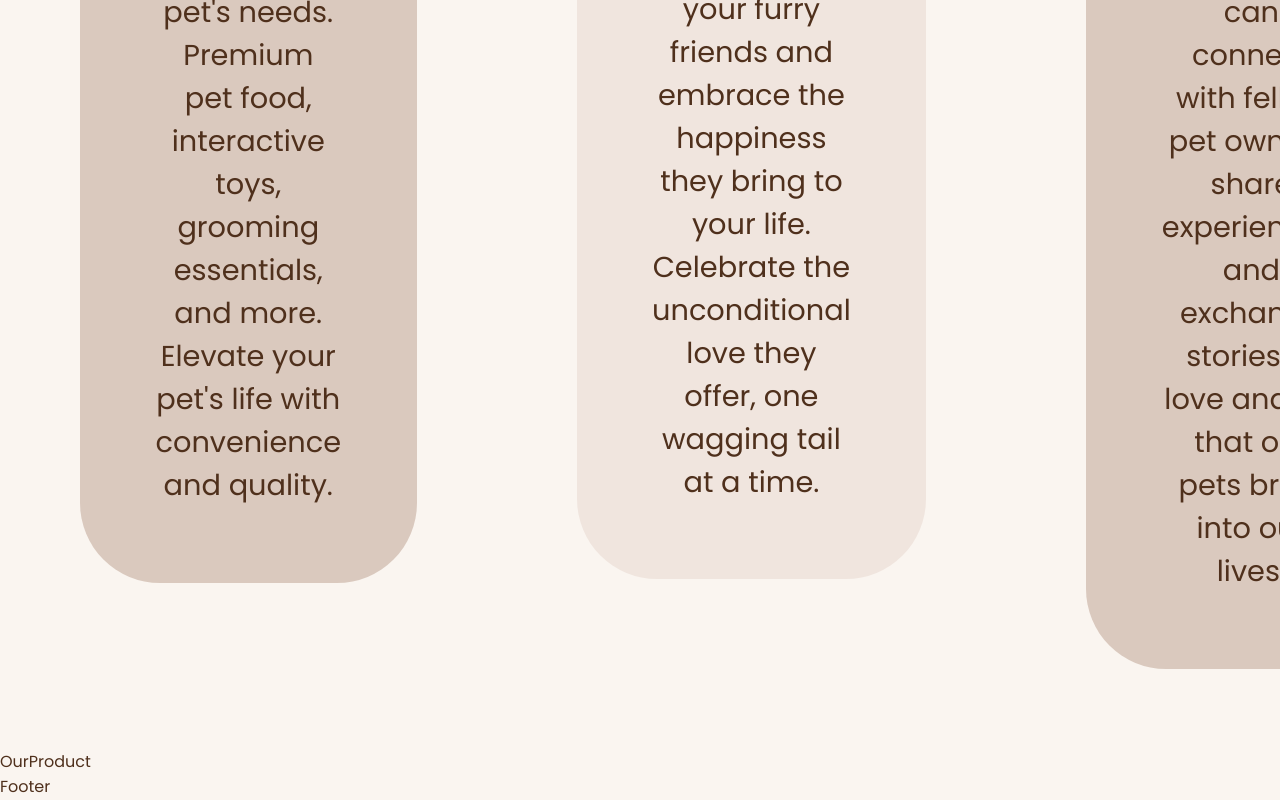
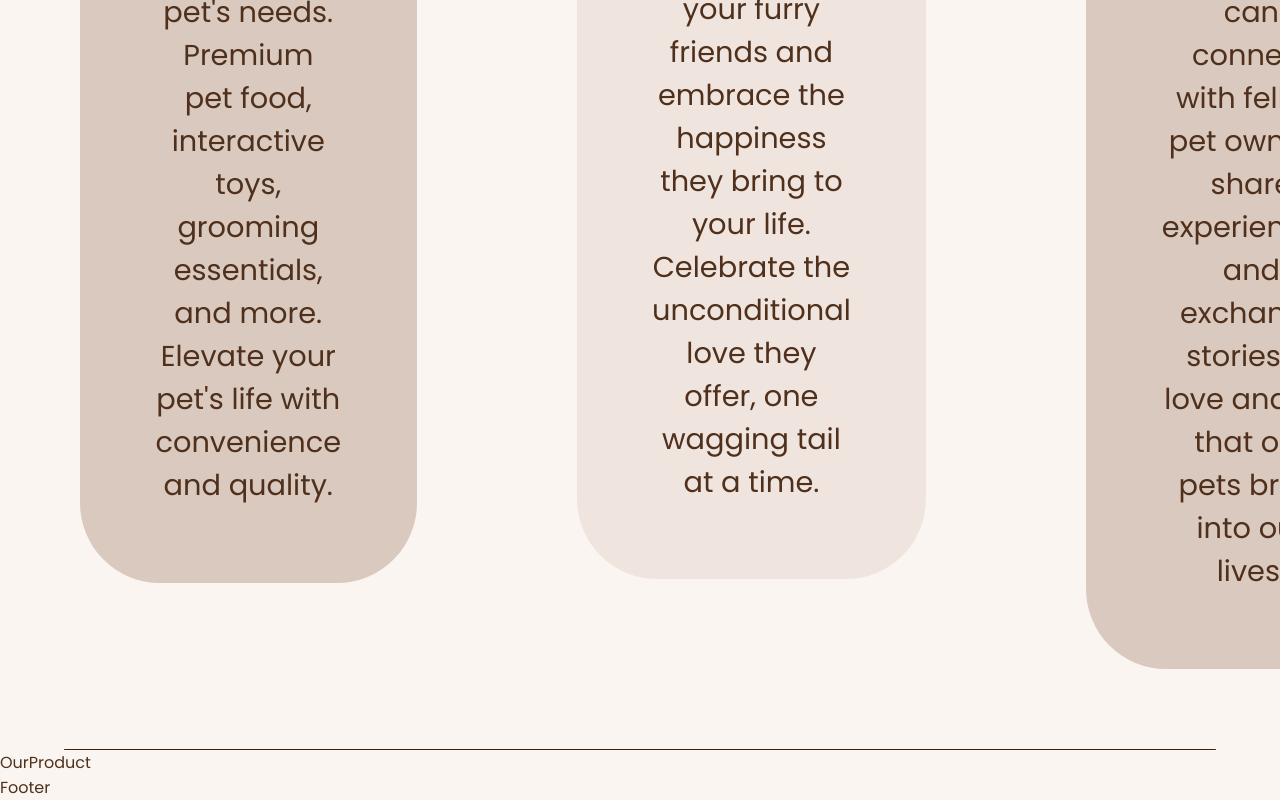
Before and after one commit to ImrulAnwar/Pet-Supplies-Frontend, a React (Vite) app: page / in a window 1280 px wide. Shown: the part 1729-2529 px from the top of the page. Built offline with nearby package versions, Linux system fonts and the light colour scheme.

Commit message:
the line animation will now trigger when observed

```diff
--- a/src/layouts/Line/Line.css
+++ b/src/layouts/Line/Line.css
@@ -12,7 +12,6 @@
   height: 1px;
   width: 0; /* Initial width set to 0 */
   opacity: 0; /* Initially hidden */
-  animation: expandLine 0.3s 0.3s forwards; /* Animation for width and opacity */
 }
 
 /* Animation to make the line expand after a delay */
@@ -26,3 +25,8 @@
     opacity: 1;
   }
 }
+
+/* Class added when the Line component enters the view to trigger the animation */
+.animate-line {
+  animation: expandLine 0.3s 0.3s forwards;
+}
--- a/src/layouts/Line/Line.jsx
+++ b/src/layouts/Line/Line.jsx
@@ -1,12 +1,34 @@
 import './Line.css'
-import React from 'react'
+import React, { useEffect, useRef } from 'react';
 
 const Line = () => {
+  const lineRef = useRef(null);
+
+  useEffect(() => {
+    const observer = new IntersectionObserver((entries) => {
+      entries.forEach((entry) => {
+        if (entry.isIntersecting) {
+          entry.target.classList.add('animate-line');
+          observer.unobserve(entry.target);
+        }
+      });
+    }, { threshold: 0.2 });
+
+    if (lineRef.current) {
+      observer.observe(lineRef.current);
+    }
+
+    return () => {
+      if (lineRef.current) {
+        observer.unobserve(lineRef.current);
+      }
+    };
+  }, []);
+
   return (
-      <div className="line-container">
-        <div className="line">
-        </div>
-      </div>
+    <div className="line-container">
+      <div className="line" ref={lineRef}></div>
+    </div>
   );
 };
 
--- a/src/pages/home/Home.jsx
+++ b/src/pages/home/Home.jsx
@@ -12,8 +12,9 @@ function Home() {
       <WelcomeSection/>
       <Line/>
       <CategorySection/>
-        <Line/>
+      <Line/>
       <WhatWeOffer/>
+      <Line/>
       <OurProduct/>
     </div>
   )
```
